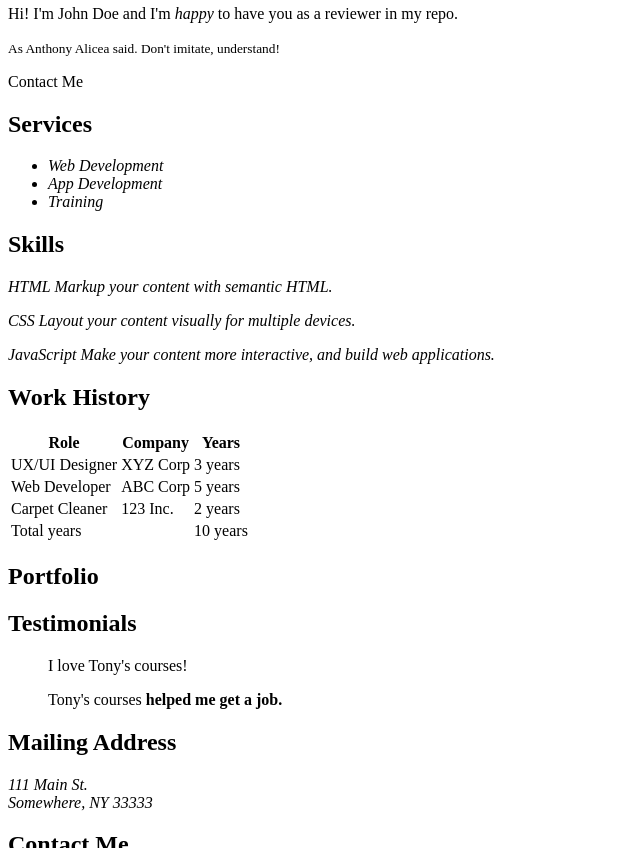
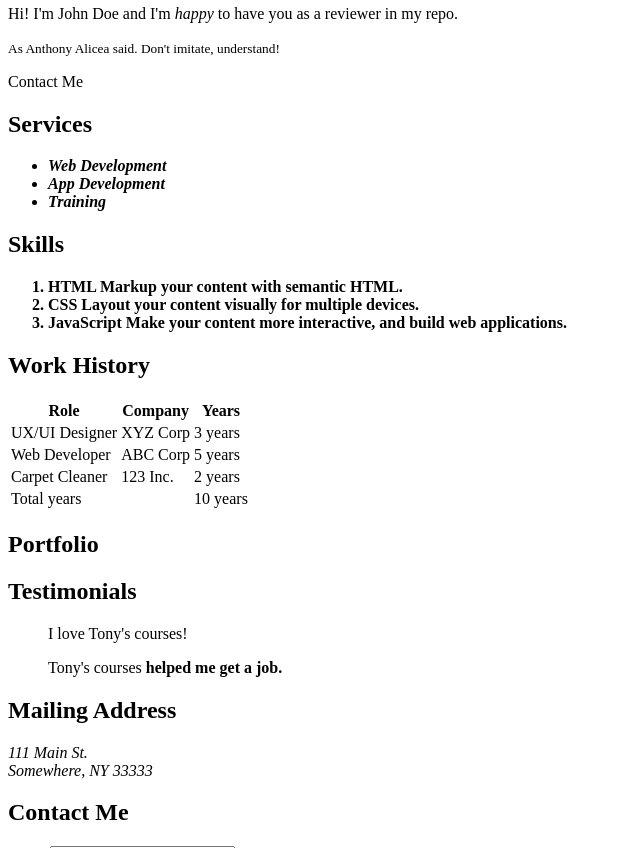
Before and after one commit to NicolasOmar/html-css-practice, a website: page 2-styling/index.html in a window 1280 px wide. Shown: the part 509-1357 px from the top of the page, without its empty margins (0-640 px from the left). Drawn offline with Linux system fonts and the light colour scheme.

Commit message:
fix: Understanding of universal, attribute, id and class selectors

```diff
--- a/2-styling/index.html
+++ b/2-styling/index.html
@@ -121,19 +121,20 @@
 
       <section id="skills">
         <h2>Skills</h2>
-        <!-- Each paragraph represents one or more sentences that discuss a particular topic-->
-        <p class="resume-list">
+        <ol>
+          <li class="resume-list">
             HTML
             Markup your content with semantic HTML.
-        </p>
-        <p class="resume-list">
+          </li>
+          <li class="resume-list">
             CSS
             Layout your content visually for multiple devices.
-        </p>
-        <p class="resume-list">
+          </li>
+          <li class="resume-list">
             JavaScript
             Make your content more interactive, and build web applications.
-        </p>
+          </li>
+        </ol>
       </section>
 
       <section id="workhistory">
@@ -189,6 +190,7 @@
           A element as a parapgraph <p> will give better context of when a text is part of the quote or nor (in negative case, when you add quoter's name outside quote itself)
         -->
         <blockquote>
+          <!-- Each paragraph represents one or more sentences that discuss a particular topic-->
           <p>I love Tony's courses!</p>
         </blockquote>
         <blockquote>
--- a/2-styling/styles.css
+++ b/2-styling/styles.css
@@ -10,6 +10,8 @@
   }
 */
 
+/* An important sidenote. Have in mind that all rules applied to selectors will also impact in its children elements */
+
 /* The '*' or 'universal' selector applies its styles to every elment in the browser */
 /*
   * {
@@ -18,10 +20,45 @@
 */
 
 /*
-  The 'attribute' selector is used to be applied on those element which property has a specific value
+  The 'attribute' selector is used to be applied on those elements which property has a specific value
   - In case you want to select by a specific value, you can use something like [lang="es"], where is [variable=value]
   - In case you sant to select those which have a token (string value) among all (like a class among several ones), use [class~="class-value"]
 */
-[class~="resume-list"] {
+/*
+  [class~="resume-list"] {
+    font-style: italic;
+  }
+*/
+
+/*
+  The '#' or 'id' selector is used to locate those elements with the specific id, you can use it like #id-value
+*/
+#skills {
+  font-weight: bold;
+}
+
+/*
+  A '.' or 'class' selector is a shortcut used to select elements with a specific class or list of classes using a dot after the element (or another class) and before the class you want to add
+
+  *.resume-list => all elements with 'resume-list' class
+
+  *.resume-list.skills => all elements with 'resume-list' and 'skill' class
+*/
+ul.resume-list {
   font-style: italic;
 }
+
+/*
+  ',' or 'groups of selectors' is used to apply in several elements by reducing duplicated code
+  If one of the grouped elements is invalid (is not an CSS rule or element), the rule will be disabled
+*/
+/*
+  On this example, you can see that the selectors could be any valid type and can be grouped to apply the same styling
+
+  ul[lang], ol.resume-list, p {
+    font-weight: bold;
+  }
+*/
+ul, ol {
+  font-weight: bold;
+}
--- a/notes.txt
+++ b/notes.txt
@@ -1,4 +1,4 @@
-Check https://html.spec.whatwg.org/ for specs information (should be your base)
+Check https://html.spec.whatwg.org/ for HTML specs information (should be your base)
 
 When you want to build your sections (starting from document's body and its children), you should think about how other tools will read your structure and create a table of contents based on mentioned section structure (which will look like an inverted tree)
 
@@ -16,3 +16,7 @@ Querystring: name/value pair string separated by unpersand (&)
 For example: /search?q=html&page=3
 
 ---
+
+Check https://www.w3.org/Style/CSS/ for CSS specs
+
+UA: User Agent
```
Also changed, not shown: README.md. Lines whose indentation alone changed are shown as unchanged.
